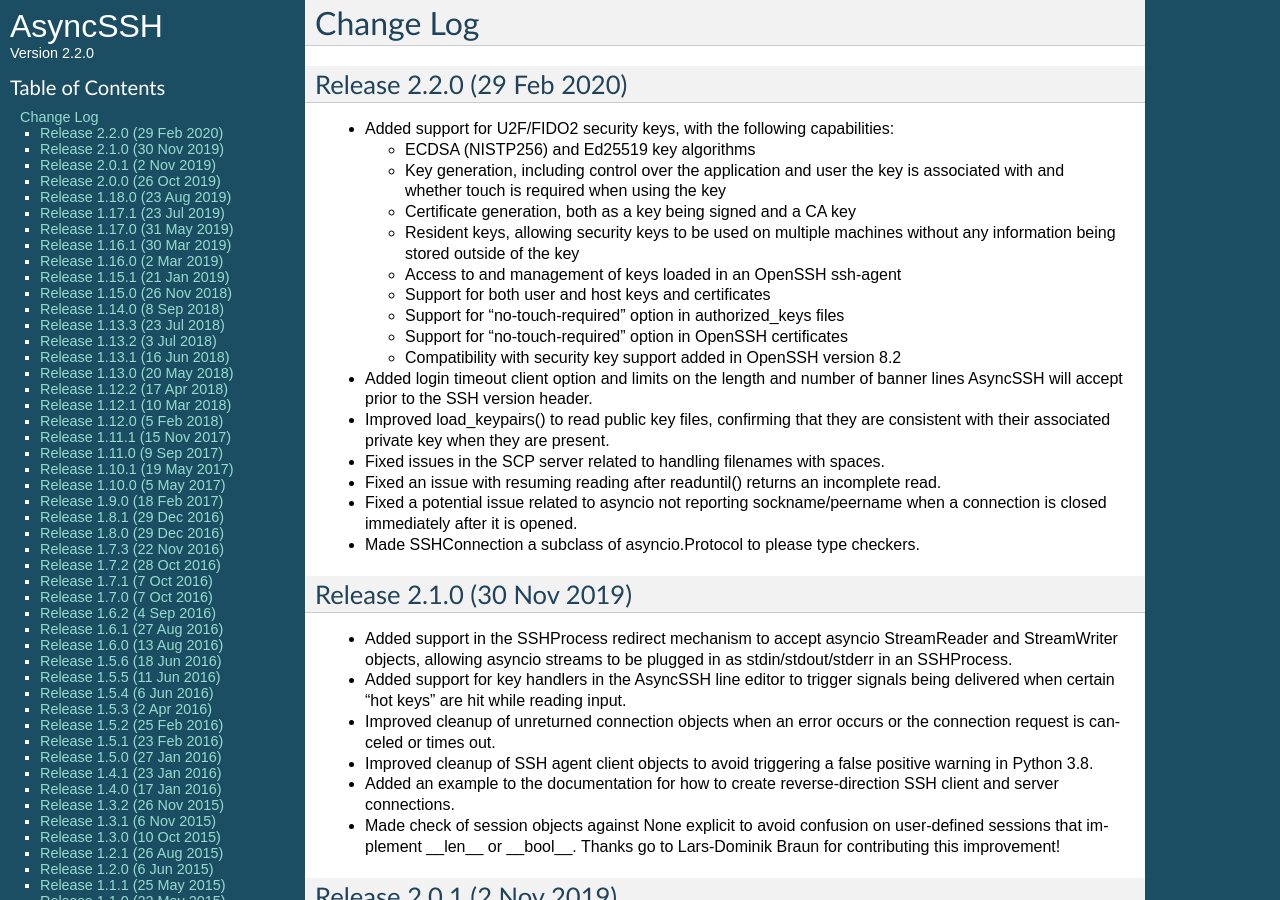
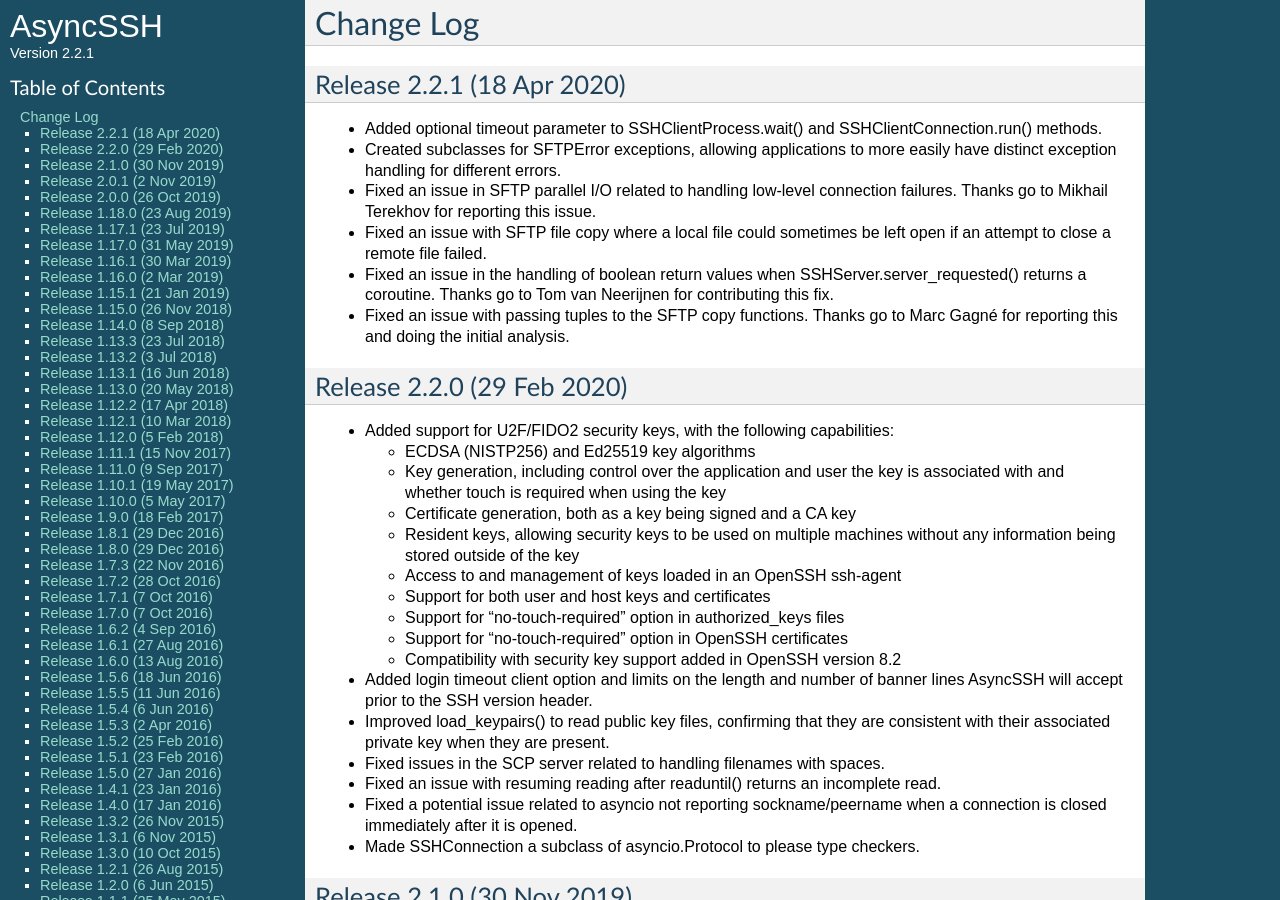
Before and after one commit to ronf/asyncssh, a Sphinx documentation site: the page built from docs/changes.rst, in a window 1280 px wide and 900 px high. Built offline with Sphinx 7.4.7, drawn with Linux system fonts in a browser that asks for light colours.

Commit message:
Bump version number up to 2.2.1 and update change log

```diff
--- a/asyncssh/version.py
+++ b/asyncssh/version.py
@@ -26,4 +26,4 @@ __author_email__ = 'ronf@timeheart.net'
 
 __url__ = 'http://asyncssh.timeheart.net'
 
-__version__ = '2.2.0'
+__version__ = '2.2.1'
--- a/docs/changes.rst
+++ b/docs/changes.rst
@@ -2,6 +2,29 @@
 
 Change Log
 ==========
+
+Release 2.2.1 (18 Apr 2020)
+---------------------------
+
+* Added optional timeout parameter to SSHClientProcess.wait() and
+  SSHClientConnection.run() methods.
+
+* Created subclasses for SFTPError exceptions, allowing applications
+  to more easily have distinct exception handling for different errors.
+
+* Fixed an issue in SFTP parallel I/O related to handling low-level
+  connection failures. Thanks go to Mikhail Terekhov for reporting
+  this issue.
+
+* Fixed an issue with SFTP file copy where a local file could sometimes
+  be left open if an attempt to close a remote file failed.
+
+* Fixed an issue in the handling of boolean return values when
+  SSHServer.server_requested() returns a coroutine. Thanks go to
+  Tom van Neerijnen for contributing this fix.
+
+* Fixed an issue with passing tuples to the SFTP copy functions. Thanks
+  go to Marc Gagné for reporting this and doing the initial analysis.
 
 Release 2.2.0 (29 Feb 2020)
 ---------------------------
```
